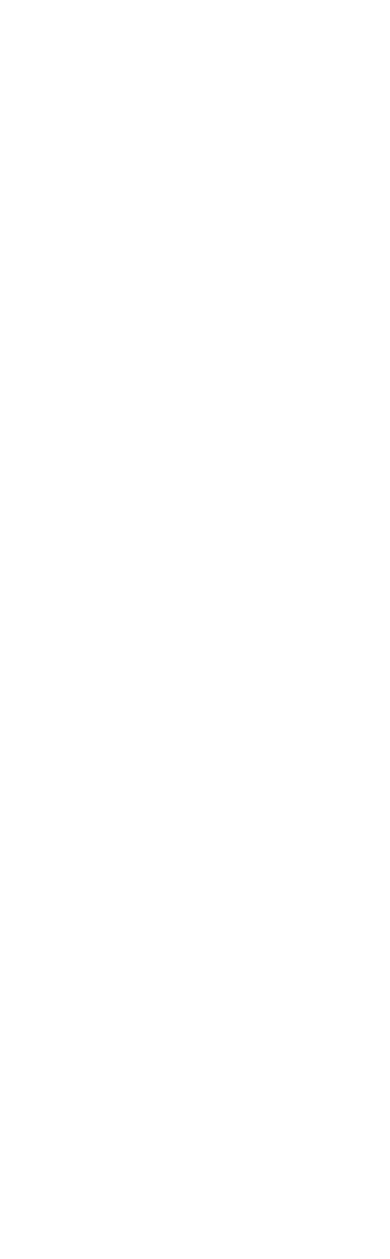
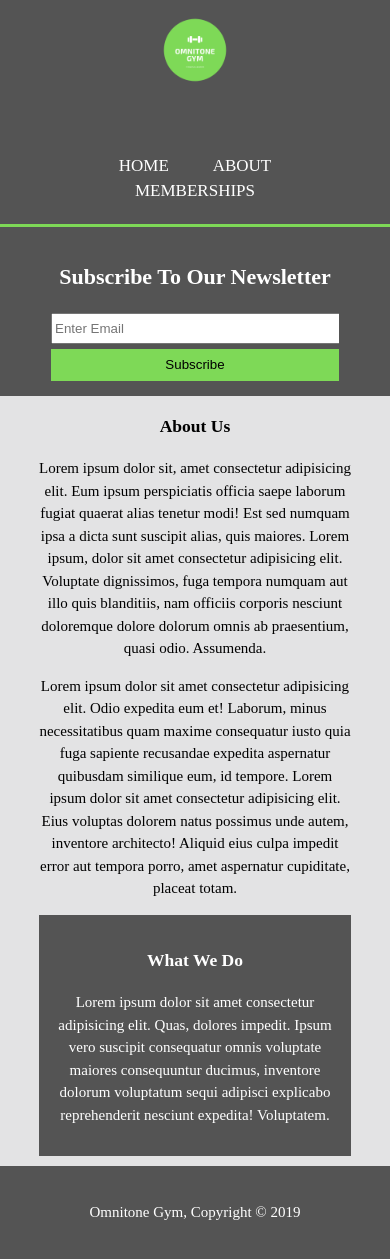
Before and after one commit to colsoncrim/flexbox-practice, a plain HTML site: page about.html in a window 390 px wide. Before the commit the page ends 844 px from the top, so only its background shows below. Drawn offline with Linux system fonts and the light colour scheme.

Commit message:
Finished layout and media queries

```diff
--- a/about.html
+++ b/about.html
@@ -0,0 +1,70 @@
+<!DOCTYPE html>
+<html>
+    <head>
+        <meta charset="utf-8">
+        <meta name="viewport" content="width=device-width, initial-scale=1.0">
+        <link rel="stylesheet" href="https://use.fontawesome.com/releases/v5.7.2/css/all.css" integrity="sha384-fnmOCqbTlWIlj8LyTjo7mOUStjsKC4pOpQbqyi7RrhN7udi9RwhKkMHpvLbHG9Sr" crossorigin="anonymous">
+        <link rel="stylesheet" href="styles/style.css">
+        <link rel="stylesheet" href="styles/media_queries.css">
+        <link href="https://fonts.googleapis.com/css?family=Barlow&display=swap" rel="stylesheet">
+        <title>Test Website | About</title>
+    </head>
+    <body>
+        <header>
+            <div class="container">
+                <div id="company-logo">
+                    <a href="index.html"><img src="images/Gym.png"></a>
+                </div>
+                <nav>
+                    <ul>
+                        <li><a href="index.html">Home</a></li>
+                        <li><a href="about.html">About</a></li>
+                        <li><a href="membership.html">Memberships</a></li>
+                    </ul>
+                </nav>
+            </div>
+        </header>
+
+        <section id="newsletter">
+            <div class="container">
+                <h1>Subscribe To Our Newsletter</h1>
+                <form>
+                    <input type="email" placeholder="Enter Email">
+                    <button type="submit" class="button-1">Subscribe</button>
+                </form>
+            </div>
+        </section>
+
+        <section id="main">
+            <div class="container">
+                <article id="main-col">
+                    <h1 class="page-title">About Us</h1>
+                    <p>Lorem ipsum dolor sit, amet consectetur adipisicing elit. Eum ipsum perspiciatis officia saepe
+                       laborum fugiat quaerat alias tenetur modi! Est sed numquam ipsa a dicta sunt suscipit alias, quis
+                       maiores. Lorem ipsum, dolor sit amet consectetur adipisicing elit. Voluptate dignissimos, fuga
+                       tempora numquam aut illo quis blanditiis, nam officiis corporis nesciunt doloremque dolore dolorum
+                       omnis ab praesentium, quasi odio. Assumenda.</p>
+                    <p>Lorem ipsum dolor sit amet consectetur adipisicing elit. Odio expedita eum et! Laborum, minus
+                       necessitatibus quam maxime consequatur iusto quia fuga sapiente recusandae expedita aspernatur
+                       quibusdam similique eum, id tempore. Lorem ipsum dolor sit amet consectetur adipisicing elit.
+                       Eius voluptas dolorem natus possimus unde autem, inventore architecto! Aliquid eius culpa impedit
+                       error aut tempora porro, amet aspernatur cupiditate, placeat totam.</p>
+                </article>
+
+                <aside id="sidebar">
+                    <div class="dark">
+                    <h3>What We Do</h3>
+                    <p>Lorem ipsum dolor sit amet consectetur adipisicing elit. Quas, dolores impedit. Ipsum vero suscipit
+                       consequatur omnis voluptate maiores consequuntur ducimus, inventore dolorum voluptatum sequi adipisci
+                       explicabo reprehenderit nesciunt expedita! Voluptatem.</p>
+                    </div>
+                </aside>
+            </div>
+        </section>
+
+        <footer>
+            <p>Omnitone Gym, Copyright &copy; 2019</p>
+        </footer>
+
+    </body>
+</html>
--- a/styles/media_queries.css
+++ b/styles/media_queries.css
@@ -0,0 +1,32 @@
+@media(max-width: 768px) {
+    header #company-logo,
+    header nav,
+    header nav li,
+    #newsletter h1,
+    #newsletter form,
+    #boxes .box,
+    article#main-col,
+    aside#sidebar {
+        float: none;
+        text-align: center;
+        width: 100%;
+    }
+
+    header {
+        padding-bottom: 20px;
+    }
+
+    #company-logo h1 {
+        margin-top: 40px;
+    }
+
+    #newsletter button {
+        display: block;
+        width: 100%;
+    }
+
+    #newsletter form input[type="email"] {
+        width: 100%;
+        margin-bottom: 5px;
+    }
+}
--- a/styles/style.css
+++ b/styles/style.css
@@ -25,6 +25,14 @@ ul {
     border: none;
     padding-left: 20px;
     padding-right: 20px;
+}
+
+.dark {
+    padding: 15px;
+    background: #545454;
+    color: white;
+    margin-top: 10px;
+    margin-bottom: 10px;
 }
 
 /* Header */
@@ -132,6 +140,36 @@ a:hover {
     font-size: 80px;
 }
 
+/* Sidebar */
+
+aside#sidebar {
+    float: right;
+    width: 30%;
+    margin-top: 10px;
+}
+
+aside#sidebar .quote input, aside#sidebar .quote textarea {
+    width: 90%;
+    padding: 5px;
+}
+
+/* main-col */
+
+article#main-col{
+    float: left;
+    width: 65%;
+}
+
+/* Memberships */
+
+ul#memberships li {
+    list-style: none;
+    padding: 20px;
+    border: gray solid 1px;
+    margin-bottom: 5px;
+    background: #b0b0b0;
+}
+
 /* Footer */
 
 footer {
```
Also changed, not shown: index.html (+2 -2 lines), membership.html (+95 -0 lines).
